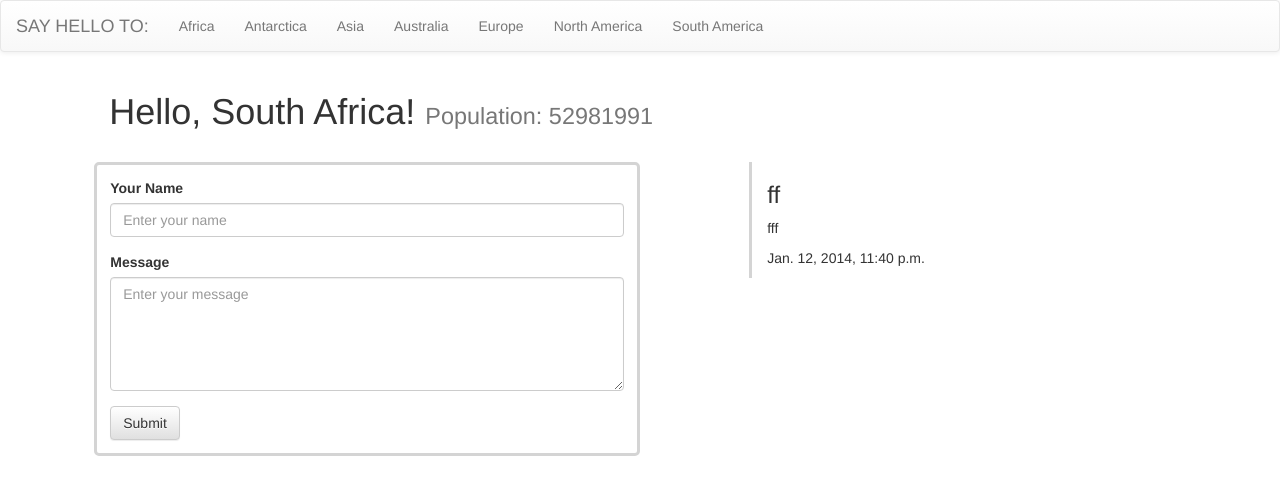
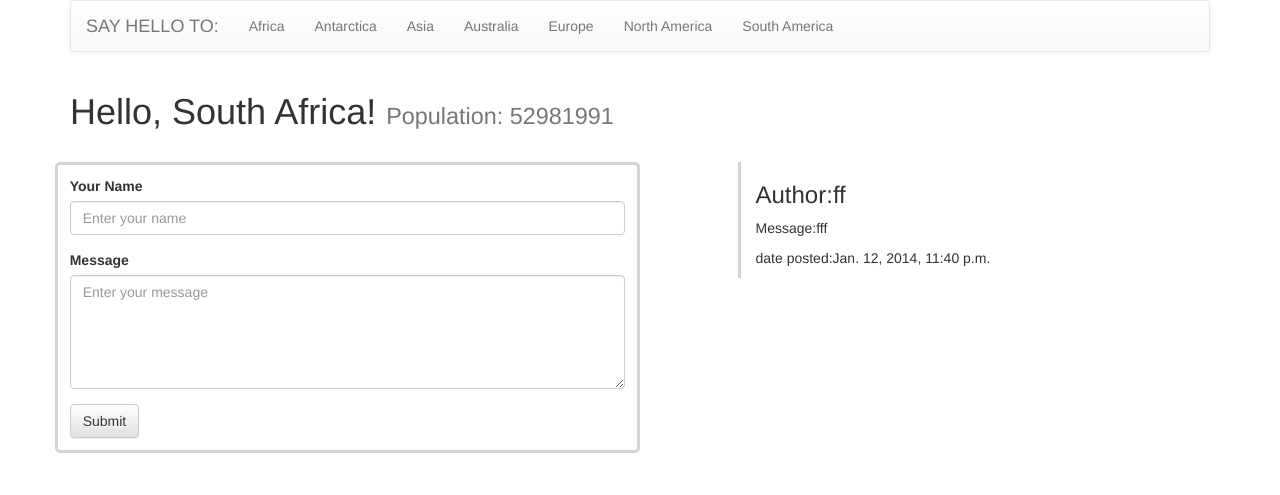
Before and after one commit to evanyeung/hellosite, a Django app: page /helloworld/country/1/ in a window 1280 px wide; the page is wider, and only the part inside the window is pictured. Shown: the top 495 px of that part. Run offline with Django 3.2, Linux system fonts and the light colour scheme; data comes from the database, SQL or seed files in the repository; both versions use the stored data as it was after the commit; parts of the project's set-up code (start-up, migrations or seed data) failed here and were passed over; some libraries are stand-ins or nearby versions.

Commit message:
add container to center the element in template

```diff
--- a/helloworld/templates/helloworld/base.html
+++ b/helloworld/templates/helloworld/base.html
@@ -1,4 +1,3 @@
-
 
 <!DOCTYPE html>
 <html>
@@ -17,9 +16,10 @@
 </head>
 <body>
 {% block navbar %}
+	<div class="container">
 		<div class="row">
 			<div class="col-md-12">
-			<div class="navbar navbar-default">
+				<div class="navbar navbar-default ">
 					<!--For small screen size it collapses the navbar-->
 					<!-- Brand and toggle get grouped for better mobile display -->
 					<div class="navbar-header">
@@ -46,6 +46,7 @@
 				</div><!--navbar-->
 			</div><!--col-->
 		</div><!--row1-->
+	</div>
 {% endblock %}
 {% block content %}{% endblock %}
 {% block footer %}{% endblock %}
--- a/helloworld/templates/helloworld/continent.html
+++ b/helloworld/templates/helloworld/continent.html
@@ -1,8 +1,9 @@
 {% extends 'helloworld/base.html' %}
 
 {% block content %}
+<div class="container">
 	<div class="row">
-	<div class="col-md-11 col-md-offset-1">
+		<div class="col-md-12">
 			<div class="jumbotron">
 				<h1>
 				{{ continent.name }}
@@ -11,6 +12,7 @@
 			</div><!--jumbotron-->
 		</div>
 	</div><!--row-->
+</div>
 
 <div class="row">
 	<br/><br/><br/>
--- a/helloworld/templates/helloworld/country_comment.html
+++ b/helloworld/templates/helloworld/country_comment.html
@@ -17,8 +17,9 @@
 {% endblock %}
 
 {% block content %}
+<div class="container">
 	<div class="row">
-	<div class="col-md-12 col-md-offset-1">
+		<div class="col-md-12">
 			<h1>
 			Hello, {{ country.name }}!
 			<small>Population: {{country.population}}</small>
@@ -26,9 +27,10 @@
 		</div><!--col-->
 	</div><!--row-->
 
+
 	<div class="row">
 		<br/>
-	<div class="col-md-5 col-md-offset-1" id="form-area">
+		<div class="col-md-6" id="form-area">
 			<form role="form" action="{% url 'get_message' country.id %}" method="post">
 			{% csrf_token %}
 				<div class="form-group">
@@ -46,13 +48,14 @@
 			{% for message in messages %}
 			<div class="row">
 				<div class="col-md-10 col-md-offset-2 message-div">
-				<h3>{{ message.author }}</h3>
-				<p>{{ message.message }}</p>
-				<p>{{ message.pub_date }}</p>
+					<h3>Author:{{ message.author }}</h3>
+					<p>Message:{{ message.message }}</p>
+					<p>date posted:{{ message.pub_date }}</p>
 				</div>
 			</div><!--row-->
 			<br/>
 			{% endfor %}
 		</div><!--col-->
 	</div><!--row-->
+</div>
 {% endblock %}
```
Also changed, not shown: helloworld/templates/helloworld/welcome.html (+6 -4 lines), db.sqlite3. Lines whose indentation alone changed are shown as unchanged.
